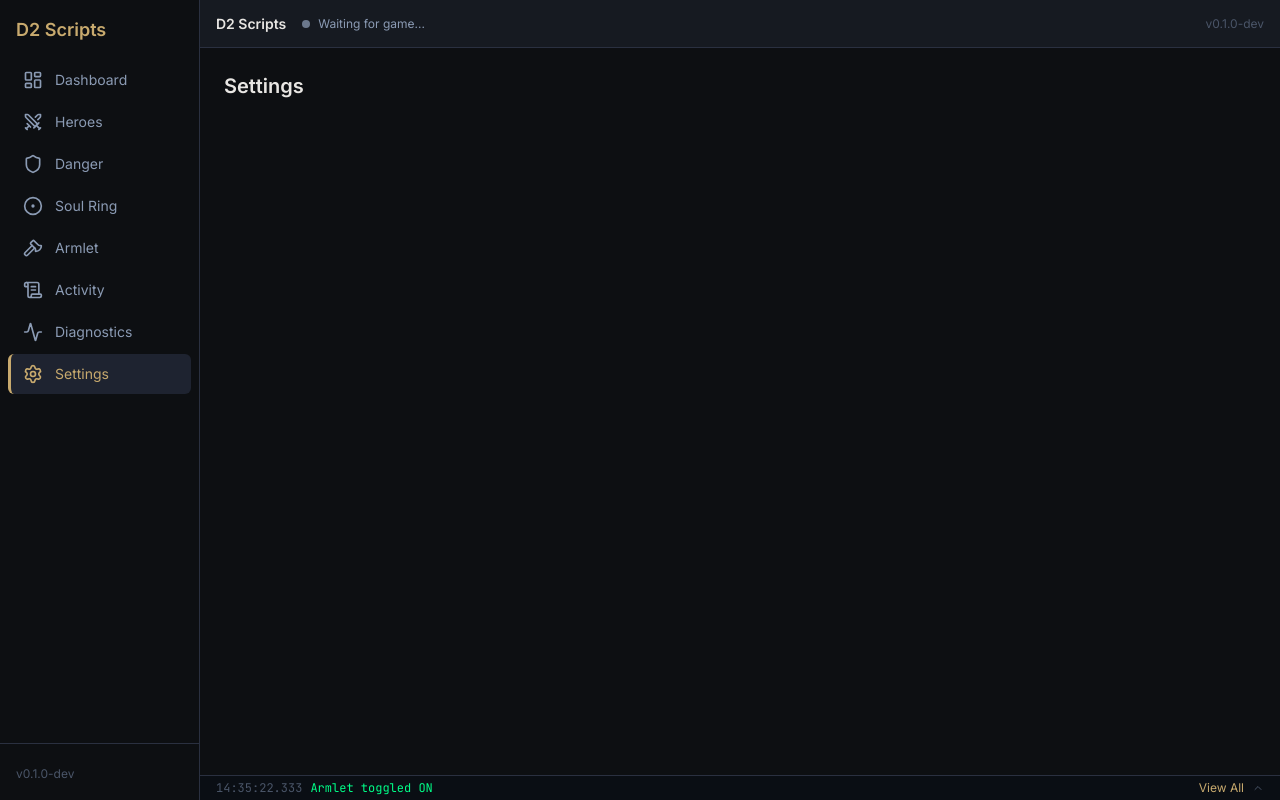
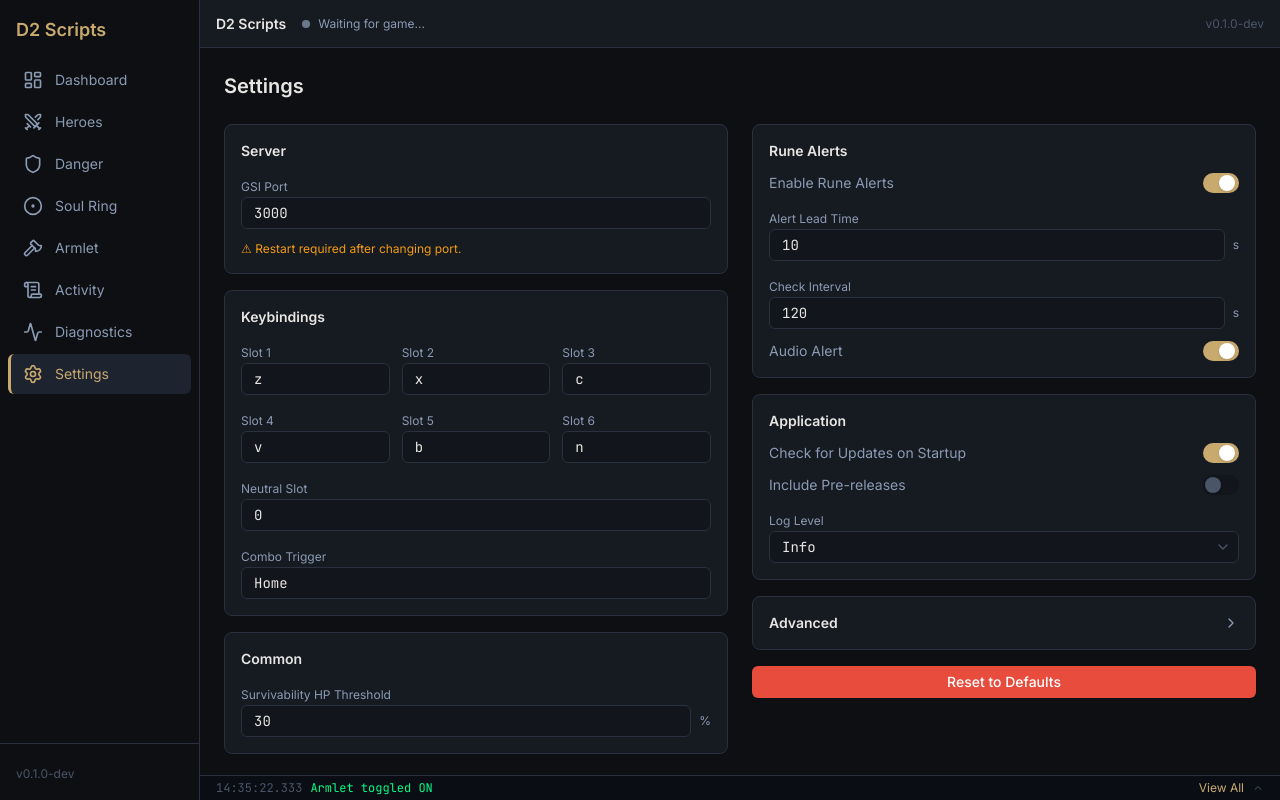
Before and after one commit to zfael/dota2-scripts, a React (Vite) app in the folder src-ui/: page /settings in a window 1280 px wide. Built offline with nearby package versions, Linux system fonts and the light colour scheme.

Commit message:
feat(ui): implement Settings page

```diff
--- a/src-ui/src/pages/Settings.tsx
+++ b/src-ui/src/pages/Settings.tsx
@@ -1,3 +1,96 @@
+import { Card } from "../components/common/Card";
+import { Toggle } from "../components/common/Toggle";
+import { NumberInput } from "../components/common/NumberInput";
+import { KeyInput } from "../components/common/KeyInput";
+import { Dropdown } from "../components/common/Dropdown";
+import { Button } from "../components/common/Button";
+import { useConfigStore } from "../stores/configStore";
+
 export default function Settings() {
-  return <div className="p-6"><h2 className="text-xl font-semibold">Settings</h2></div>;
+  const config = useConfigStore((s) => s.config);
+  const updateConfig = useConfigStore((s) => s.updateConfig);
+
+  return (
+    <div className="space-y-6 p-6">
+      <h2 className="text-xl font-semibold">Settings</h2>
+
+      <div className="grid grid-cols-1 gap-6 lg:grid-cols-2">
+        <div className="space-y-4">
+          <Card title="Server">
+            <NumberInput
+              label="GSI Port"
+              value={config.server.port}
+              onChange={(v) => updateConfig("server", { port: v })}
+            />
+            <p className="text-xs text-warning">⚠ Restart required after changing port.</p>
+          </Card>
+
+          <Card title="Keybindings">
+            <div className="grid grid-cols-3 gap-3">
+              <KeyInput label="Slot 1" value={config.keybindings.slot0} onChange={(v) => updateConfig("keybindings", { slot0: v })} />
+              <KeyInput label="Slot 2" value={config.keybindings.slot1} onChange={(v) => updateConfig("keybindings", { slot1: v })} />
+              <KeyInput label="Slot 3" value={config.keybindings.slot2} onChange={(v) => updateConfig("keybindings", { slot2: v })} />
+              <KeyInput label="Slot 4" value={config.keybindings.slot3} onChange={(v) => updateConfig("keybindings", { slot3: v })} />
+              <KeyInput label="Slot 5" value={config.keybindings.slot4} onChange={(v) => updateConfig("keybindings", { slot4: v })} />
+              <KeyInput label="Slot 6" value={config.keybindings.slot5} onChange={(v) => updateConfig("keybindings", { slot5: v })} />
+            </div>
+            <KeyInput label="Neutral Slot" value={config.keybindings.neutral0} onChange={(v) => updateConfig("keybindings", { neutral0: v })} />
+            <KeyInput label="Combo Trigger" value={config.keybindings.combo_trigger} onChange={(v) => updateConfig("keybindings", { combo_trigger: v })} />
+          </Card>
+
+          <Card title="Common">
+            <NumberInput
+              label="Survivability HP Threshold"
+              value={config.common.survivability_hp_threshold}
+              onChange={(v) => updateConfig("common", { survivability_hp_threshold: v })}
+              suffix="%"
+            />
+          </Card>
+        </div>
+
+        <div className="space-y-4">
+          <Card title="Rune Alerts">
+            <Toggle label="Enable Rune Alerts" checked={config.rune_alerts.enabled} onChange={(v) => updateConfig("rune_alerts", { enabled: v })} />
+            <NumberInput label="Alert Lead Time" value={config.rune_alerts.alert_lead_seconds} onChange={(v) => updateConfig("rune_alerts", { alert_lead_seconds: v })} suffix="s" />
+            <NumberInput label="Check Interval" value={config.rune_alerts.interval_seconds} onChange={(v) => updateConfig("rune_alerts", { interval_seconds: v })} suffix="s" />
+            <Toggle label="Audio Alert" checked={config.rune_alerts.audio_enabled} onChange={(v) => updateConfig("rune_alerts", { audio_enabled: v })} />
+          </Card>
+
+          <Card title="Application">
+            <Toggle label="Check for Updates on Startup" checked={config.updates.check_on_startup} onChange={(v) => updateConfig("updates", { check_on_startup: v })} />
+            <Toggle label="Include Pre-releases" checked={config.updates.include_prereleases} onChange={(v) => updateConfig("updates", { include_prereleases: v })} />
+            <Dropdown
+              label="Log Level"
+              value={config.logging.level}
+              options={[
+                { value: "debug", label: "Debug" },
+                { value: "info", label: "Info" },
+                { value: "warn", label: "Warn" },
+                { value: "error", label: "Error" },
+              ]}
+              onChange={(v) => updateConfig("logging", { level: v as "debug" | "info" | "warn" | "error" })}
+            />
+          </Card>
+
+          <Card title="Advanced" collapsible defaultOpen={false}>
+            <Toggle label="Enable Minimap Capture (Experimental)" checked={config.minimap_capture.enabled} onChange={(v) => updateConfig("minimap_capture", { enabled: v })} />
+            {config.minimap_capture.enabled && (
+              <div className="grid grid-cols-2 gap-3">
+                <NumberInput label="X" value={config.minimap_capture.minimap_x} onChange={(v) => updateConfig("minimap_capture", { minimap_x: v })} />
+                <NumberInput label="Y" value={config.minimap_capture.minimap_y} onChange={(v) => updateConfig("minimap_capture", { minimap_y: v })} />
+                <NumberInput label="Width" value={config.minimap_capture.minimap_width} onChange={(v) => updateConfig("minimap_capture", { minimap_width: v })} />
+                <NumberInput label="Height" value={config.minimap_capture.minimap_height} onChange={(v) => updateConfig("minimap_capture", { minimap_height: v })} />
+                <NumberInput label="Capture Interval" value={config.minimap_capture.capture_interval_ms} onChange={(v) => updateConfig("minimap_capture", { capture_interval_ms: v })} suffix="ms" />
+                <NumberInput label="Sample Every N" value={config.minimap_capture.sample_every_n} onChange={(v) => updateConfig("minimap_capture", { sample_every_n: v })} />
+              </div>
+            )}
+          </Card>
+
+          <Button variant="danger" className="w-full">
+            Reset to Defaults
+          </Button>
+        </div>
+      </div>
+    </div>
+  );
 }
```
